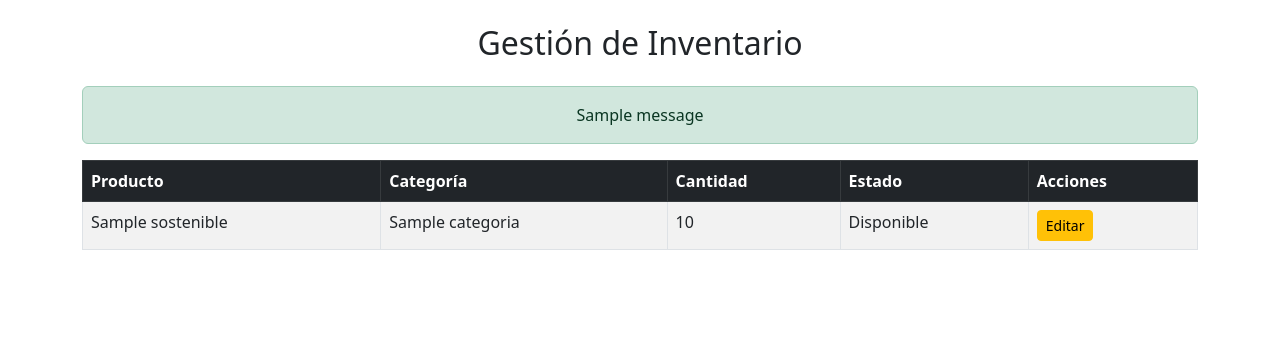
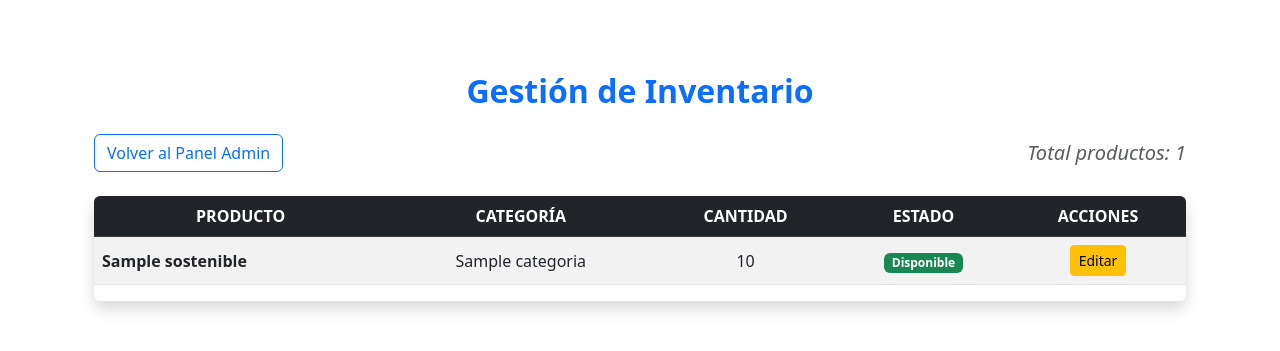
Before and after one commit to PeytonDenisse/moda_app, a Django app: page /panel/inventario/ in a window 1280 px wide. Shown: the part 56-407 px from the top of the page. Run offline with Django 5.2, Linux system fonts and the light colour scheme; a user stored in the database is signed in; tables that the repository leaves empty hold one stand-in row (values such as "Sample post"); one stand-in notice (Sample message) is shown.

Commit message:
Diseño en los html del inventario

```diff
--- a/moda_app/presentation/templates/admin/inventario/listar.html
+++ b/moda_app/presentation/templates/admin/inventario/listar.html
@@ -2,19 +2,22 @@
 {% block title %}Inventario{% endblock %}
 
 {% block content %}
-<h2 class="text-center mb-4">Gestión de Inventario</h2>
+<div class="container py-5">
+  <h2 class="text-center mb-4 fw-bold text-primary">Gestión de Inventario</h2>
 
-{% if messages %}
-  {% for message in messages %}
-    <div class="alert alert-{{ message.tags }} text-center">
-      {{ message }}
+  <div class="d-flex justify-content-between align-items-center mb-4">
+    <a href="{% url 'admin_home' %}" class="btn btn-outline-primary">
+      <i class="bi bi-house-door-fill"></i> Volver al Panel Admin
+    </a>
+    <h5 class="mb-0 text-muted fst-italic">
+      Total productos: {{ inventario|length }}
+    </h5>
   </div>
-  {% endfor %}
-{% endif %}
 
   {% if inventario %}
-<table class="table table-bordered table-striped">
-    <thead class="table-dark">
+    <div class="table-responsive shadow rounded">
+      <table class="table table-hover align-middle table-striped">
+        <thead class="table-dark text-uppercase text-center">
           <tr>
             <th>Producto</th>
             <th>Categoría</th>
@@ -25,23 +28,35 @@
         </thead>
         <tbody>
           {% for item in inventario %}
-        <tr>
-            <td>{{ item.product.name }}</td>
+          <tr class="text-center">
+            <td class="text-start fw-semibold">{{ item.product.name }}</td>
             <td>{{ item.category.name }}</td>
             <td>{{ item.quantity }}</td>
-            <td>{{ item.status }}</td>
+            <td>
+              {% if item.status == "Disponible" %}
+                <span class="badge bg-success">{{ item.status }}</span>
+              {% elif item.status == "Agotado" %}
+                <span class="badge bg-danger">{{ item.status }}</span>
+              {% else %}
+                <span class="badge bg-secondary">{{ item.status }}</span>
+              {% endif %}
+            </td>
             <td>
               {% if item.product and item.product.id %}
-                    <a href="{% url 'admin_editar_inventario' item.product.id %}" class="btn btn-sm btn-warning">Editar</a>
+                <a href="{% url 'admin_editar_inventario' item.product.id %}" class="btn btn-sm btn-warning" title="Editar Inventario">
+                  <i class="bi bi-pencil-square"></i> Editar
+                </a>
               {% else %}
-                    <span class="text-muted">Sin producto asignado</span>
+                <span class="text-muted fst-italic">Sin producto asignado</span>
               {% endif %}
             </td>
           </tr>
           {% endfor %}
         </tbody>
       </table>
+    </div>
   {% else %}
-    <p class="text-center">No hay datos de inventario registrados.</p>
+    <p class="text-center text-muted fst-italic">No hay datos de inventario registrados.</p>
   {% endif %}
+</div>
 {% endblock %}
--- a/moda_app/presentation/views/admin_view.py
+++ b/moda_app/presentation/views/admin_view.py
@@ -221,20 +221,20 @@ def admin_editar_inventario(request, id):
             messages.error(request, "Cantidad inválida.")
             return redirect('admin_editar_inventario', id=id)
 
-        status = request.POST.get('status')
-
         if cantidad < 0:
             messages.error(request, "La cantidad no puede ser negativa.")
             return redirect('admin_editar_inventario', id=id)
+
+        # Estado calculado automáticamente
+        status = "Agotado" if cantidad == 0 else "Disponible"
 
         inventario.quantity = cantidad
         inventario.status = status
         inventario_service.update(inventario)
 
-        messages.success(request, "Inventario actualizado.")
+        messages.success(request, "Inventario actualizado correctamente.")
         return redirect('admin_listar_inventario')
 
-    # Obtener el nombre del producto para mostrar en el template
     producto = producto_service.get_by_id(inventario.product_id)
     producto_nombre = producto.name if producto else "Producto desconocido"
 
```
Also changed, not shown: moda_app/presentation/templates/admin/inventario/editar.html (+26 -21 lines). Lines whose indentation alone changed are shown as unchanged.
